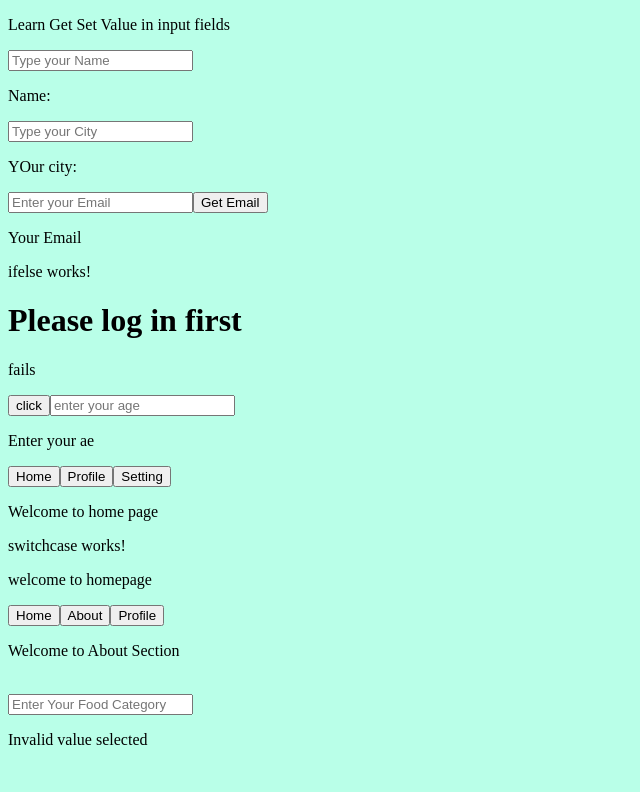
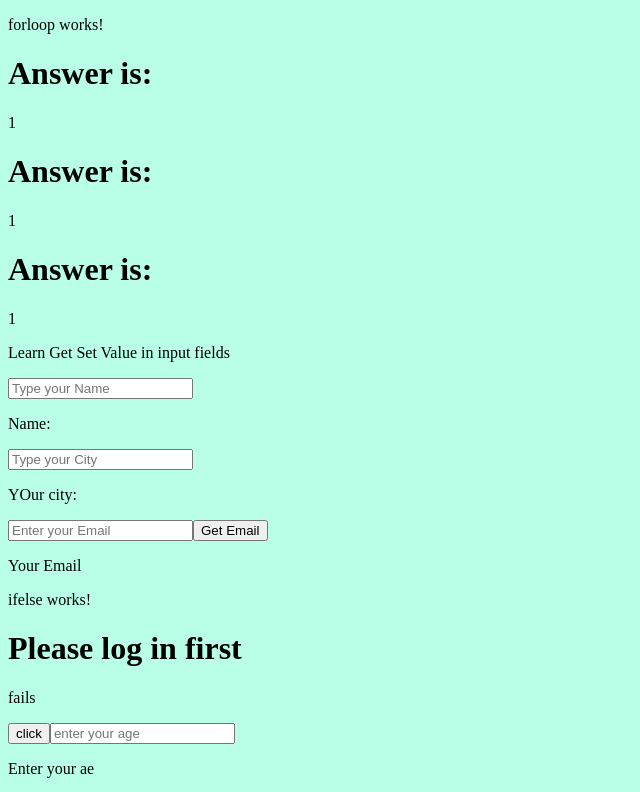
Before and after one commit to bisma0786/Learning_Angular, an Angular app: page / in a window 1280 px wide. Shown: the top 792 px of the page, without its empty margins (0-640 px from the left). Built offline with nearby package versions, Linux system fonts and the light colour scheme.

Commit message:
practice update

```diff
--- a/src/app/app.html
+++ b/src/app/app.html
@@ -1,3 +1,5 @@
+<app-forloop></app-forloop>
+
 <app-getset></app-getset>
 <!-- <app-counter></app-counter> -->
 <app-ifelse></app-ifelse>
--- a/src/app/app.ts
+++ b/src/app/app.ts
@@ -4,13 +4,14 @@ import { Counter } from './counter/counter';
 import { Getset } from './getset/getset';
 import { Ifelse } from './ifelse/ifelse';
 import { Switchcase } from './switchcase/switchcase';
+import { Forloop } from './forloop/forloop';
 
 
 
 
 @Component({
   selector: 'app-root',
-  imports: [RouterOutlet, Counter, Getset, Ifelse, Switchcase ],
+  imports: [RouterOutlet, Counter, Getset, Ifelse, Switchcase, Forloop ],
   templateUrl: './app.html',
   styleUrl: './app.css'
 })
--- /dev/null
+++ b/src/app/forloop/forloop.html
@@ -0,0 +1,4 @@
+<p>forloop works!</p>
+@for (item of items; track $index){
+<h1>Answer is: {{itrms}}</h1>
+1}
--- /dev/null
+++ b/src/app/forloop/forloop.ts
@@ -0,0 +1,11 @@
+import { Component } from '@angular/core';
+
+@Component({
+  selector: 'app-forloop',
+  imports: [],
+  templateUrl: './forloop.html',
+  styleUrl: './forloop.css',
+})
+export class Forloop {
+  items = ['apple', 'mango', 'banana']
+}
```
Also changed, not shown: src/app/forloop/forloop.css (added), 1 other file (tests, documents, lock files or other folders).
